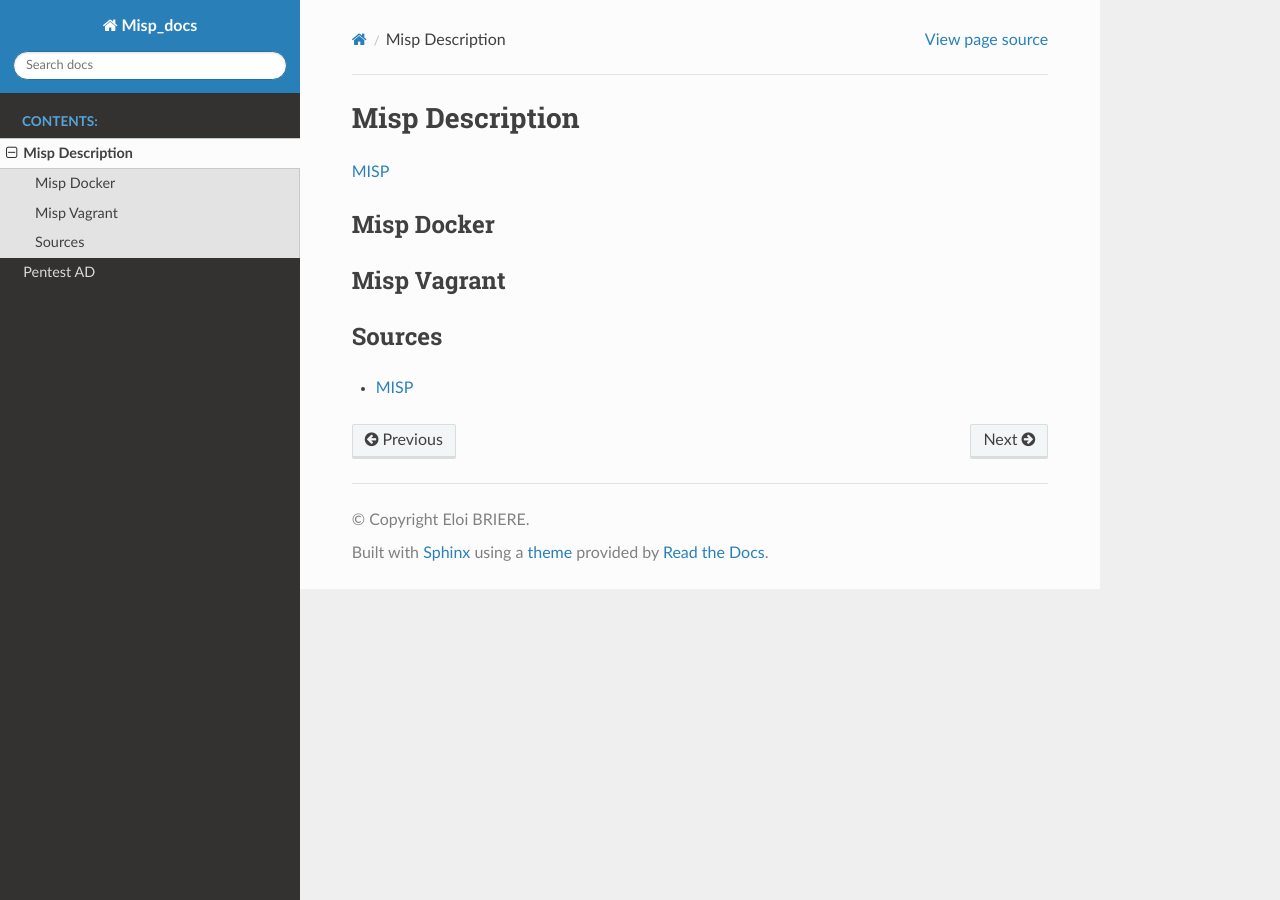
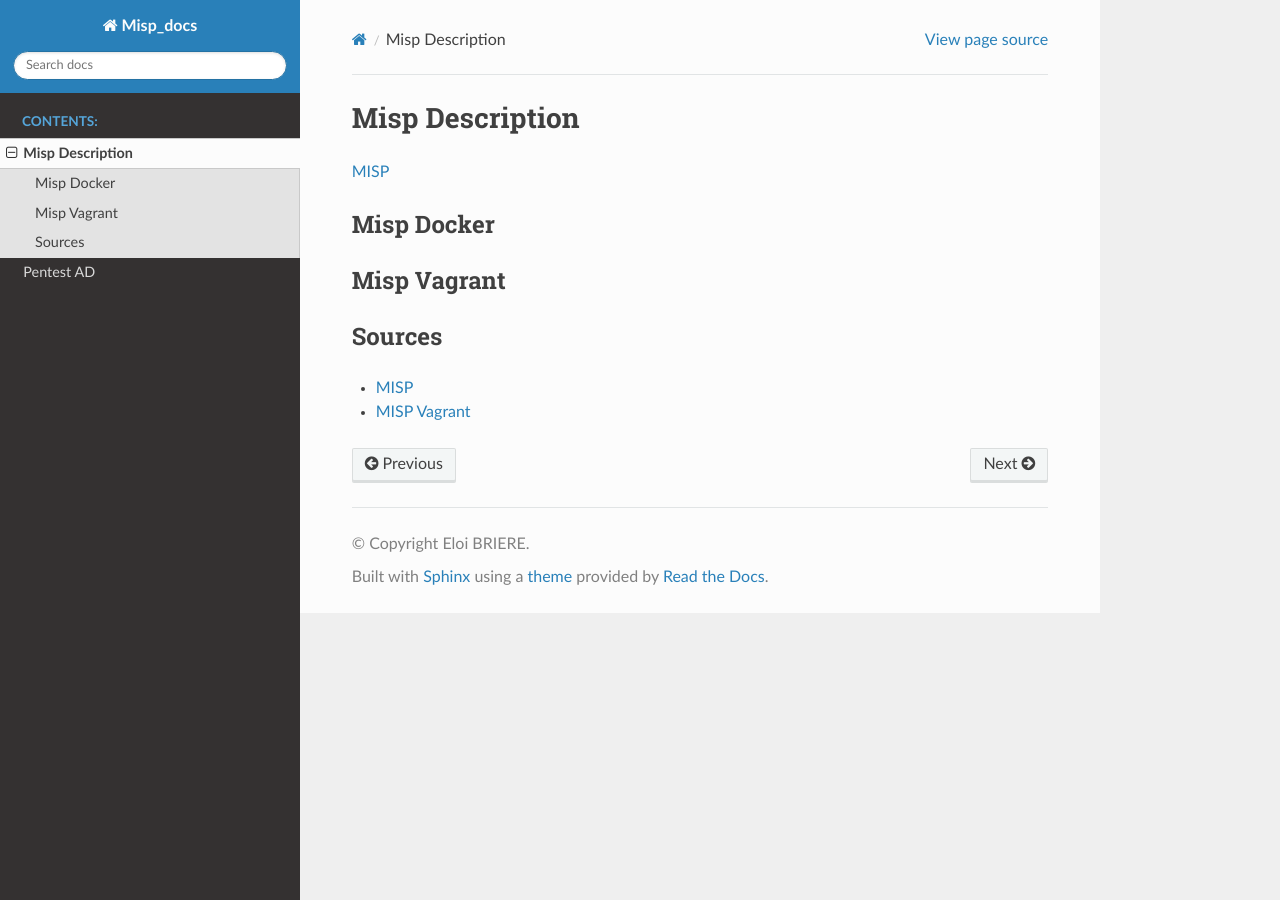
Before and after one commit to Iole-Bri/misp_docs_2, a Sphinx documentation site: the page built from docs/source/src/misp.md, in a window 1280 px wide. Built offline with Sphinx 7.4.7 and the Read the Docs theme 2.0.0, drawn with Linux system fonts in a browser that asks for light colours.

Commit message:
modif misp.md

```diff
--- a/docs/source/src/misp.md
+++ b/docs/source/src/misp.md
@@ -8,3 +8,4 @@
 ## Sources
 
 - [MISP](https://www.misp-project.org/features.html)
+- [MISP Vagrant](https://github.com/MISP/misp-vagrant)
```
